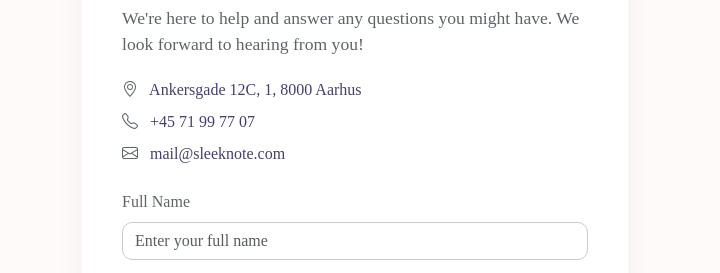
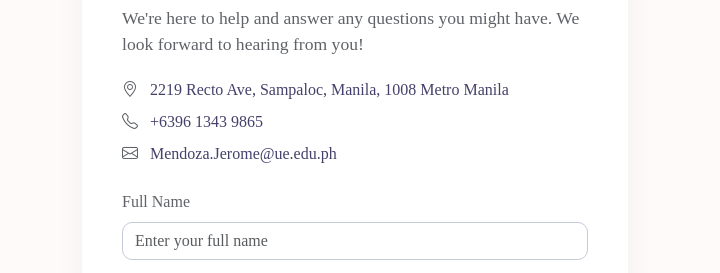
Before and after one commit to BlooRage/WorkSmartly, a plain HTML site: page contact.html in a window 1280 px wide. Shown: the part 298-571 px from the top of the page, 0-720 px from the left. Drawn offline with nearby package versions, Linux system fonts and the light colour scheme; grey boxes are pictures that could not be loaded; a web font is replaced by a local one.

Commit message:
final-update
Contact Updated
Hover THings

```diff
--- a/contact.html
+++ b/contact.html
@@ -58,9 +58,9 @@
             <p class="text-success fw-semibold">How can we help you?</p>
             <h2 class="section-title">Contact us</h2>
             <p class="section-subtitle">We're here to help and answer any questions you might have. We look forward to hearing from you!</p>
-            <p class="contact-info mb-2"><i class="bi bi-geo-alt"></i> Ankersgade 12C, 1, 8000 Aarhus</p>
-            <p class="contact-info mb-2"><i class="bi bi-telephone"></i> +45 71 99 77 07</p>
-            <p class="contact-info mb-4"><i class="bi bi-envelope"></i> mail@sleeknote.com</p>
+            <p class="contact-info mb-2"><i class="bi bi-geo-alt"></i> 2219 Recto Ave, Sampaloc, Manila, 1008 Metro Manila</p>
+            <p class="contact-info mb-2"><i class="bi bi-telephone"></i> +6396 1343 9865</p>
+            <p class="contact-info mb-4"><i class="bi bi-envelope"></i> Mendoza.Jerome@ue.edu.ph</p>
             <form>
               <div class="mb-3">
                 <label for="name" class="form-label">Full Name</label>
```
Also changed, not shown: csscode/categoryStyle.css (+14 -0 lines).
